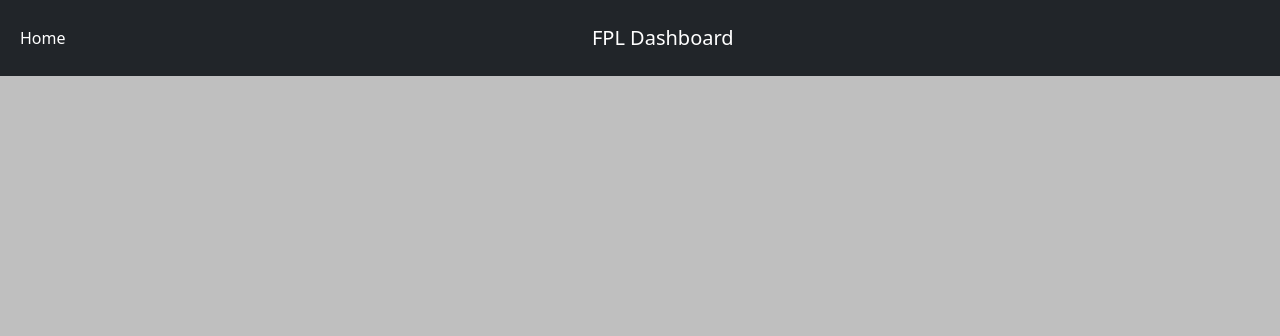
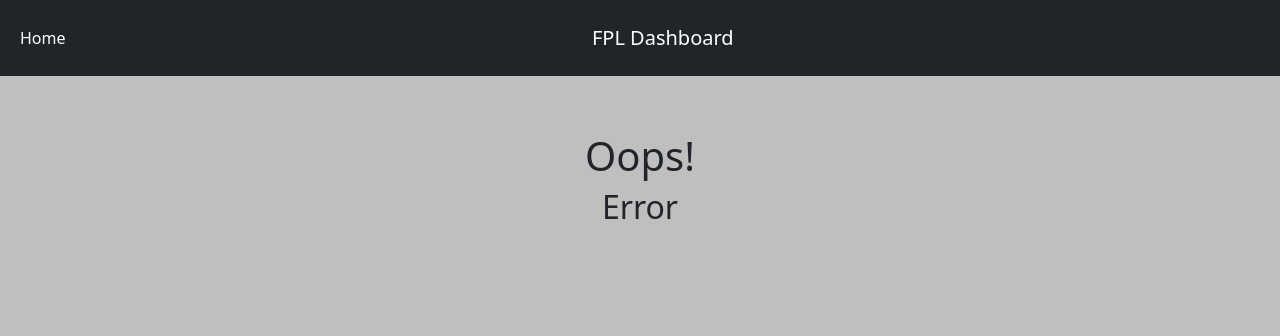
Before and after one commit to tsmit317/FPL, a Flask app: template fplapp/templates/errorpage.html in a window 1280 px wide. Shown: the top 336 px of the page. Run offline with Flask 2, Linux system fonts and the light colour scheme; the template is opened without the code that fills it, so the values that code supplies are empty; some libraries are stand-ins or nearby versions.

Commit message:
Updatted error page

```diff
--- a/fplapp/templates/errorpage.html
+++ b/fplapp/templates/errorpage.html
@@ -7,11 +7,18 @@
 
 <div class="container">
     <div class="row justify-content-md-center pt-3">
-        <div class="col-xl-5 col-lg-6 col-md-8 col-sm-10 mx-auto p-4 text-center">
-
-            <h1 class="display-1 font-weight-bold text-center rank-response">
-                {{error_message}}
-            </h1>
+        <div class="col-md-12">
+            <div class="error-template">
+                <h1>
+                    Oops!
+                </h1>
+                <h2>
+                    Error
+                </h2>
+                <div class="error-details">
+                    {{error_message}}
+                </div>
+            </div>
         </div>
     </div>
 </div>
```
